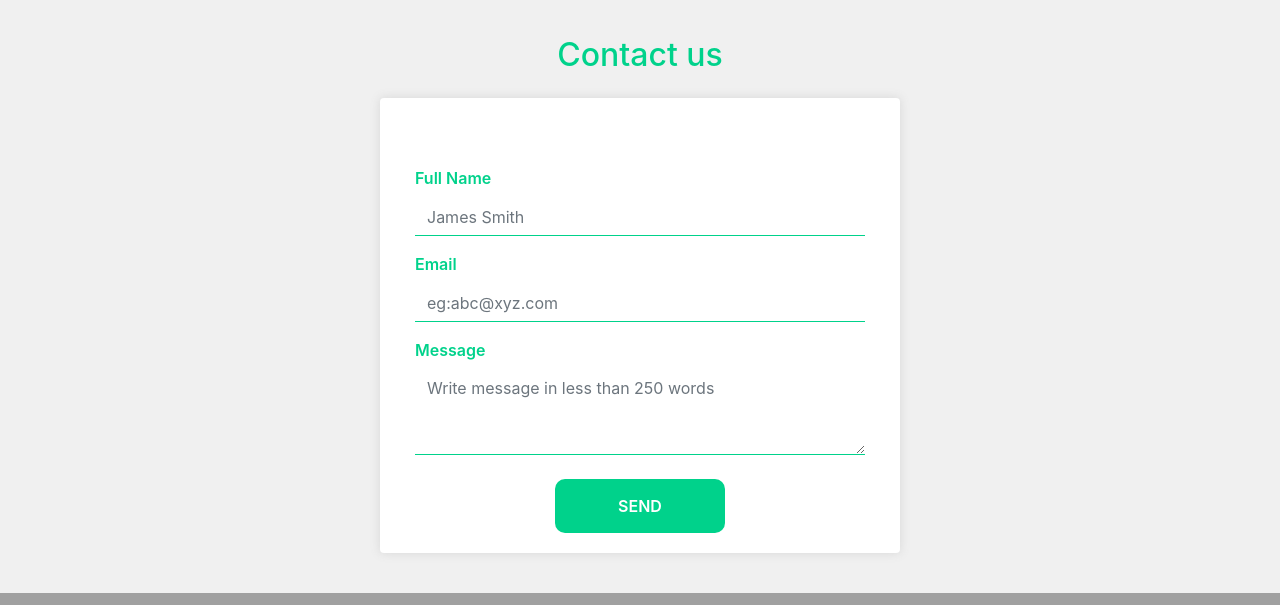
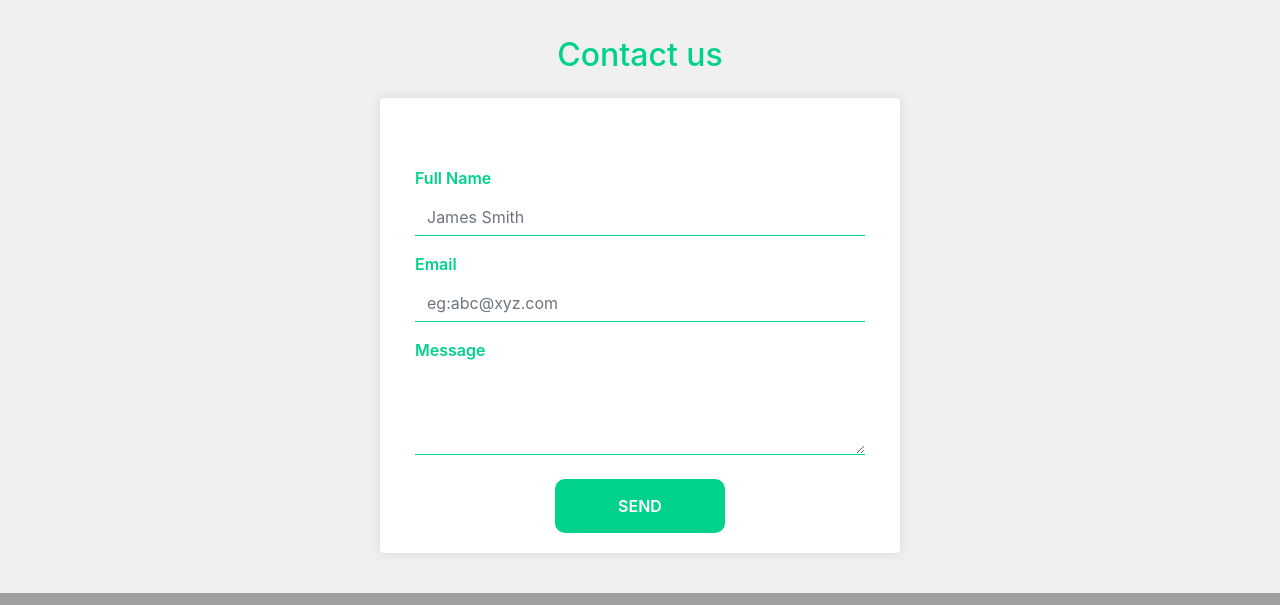
Before and after one commit to sonihiten5/ai.next, a plain HTML site: page index.html in a window 1280 px wide. Shown: the part 1771-2376 px from the top of the page. Drawn offline with nearby package versions, Linux system fonts and the light colour scheme.

Commit message:
msg line removed

```diff
--- a/index.html
+++ b/index.html
@@ -626,7 +626,7 @@
                             <div class="form-group">
                                 <label class="contact-label" for="message">Message</label>
                                 <i class="prefix-icon anticon anticon-user"></i>
-                                <textarea class="form-control contact-input" id="message" rows="3" name="message" placeholder="Write message in less than 250 words" required></textarea>
+                                <textarea class="form-control contact-input" id="message" rows="3" name="message" placeholder="" required></textarea>
 
                             </div>
 
```
Also changed, not shown: 1 other file.
